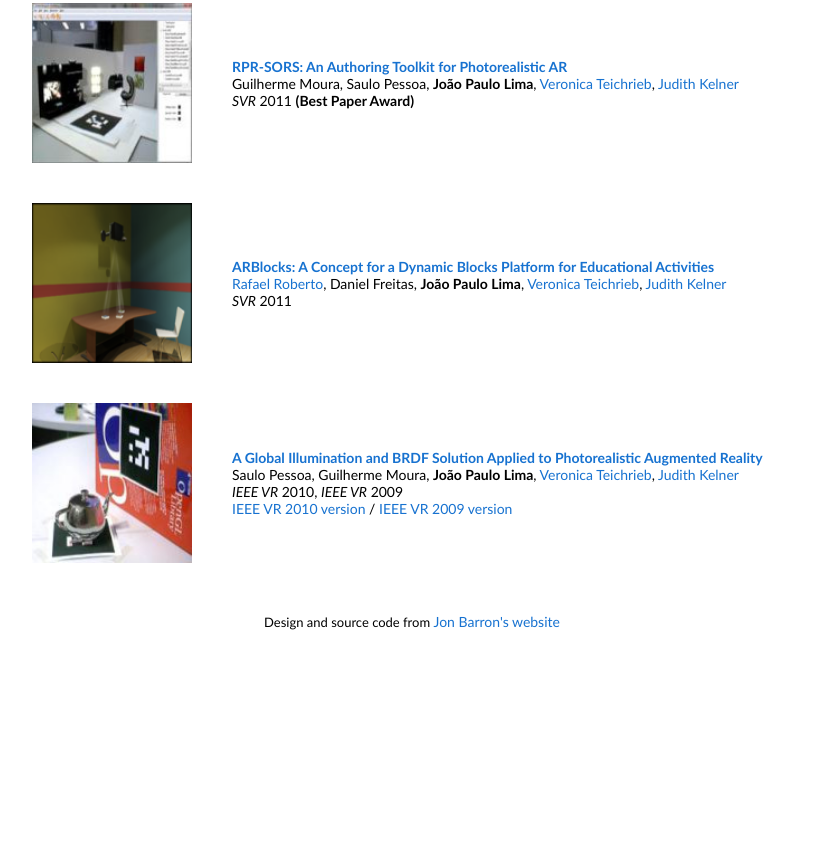
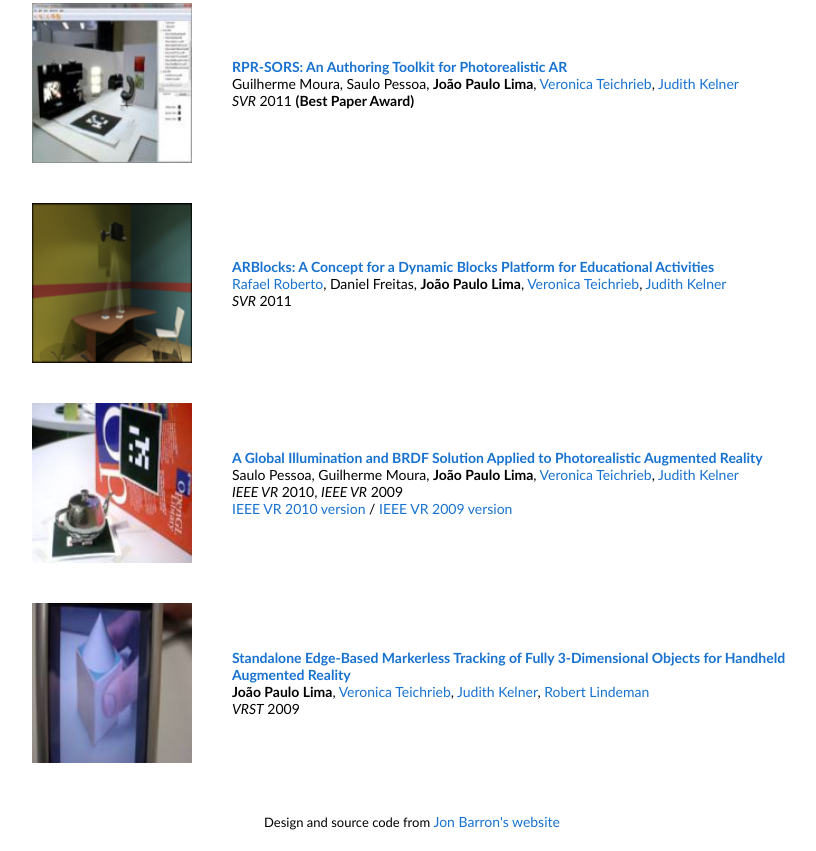
Before and after one commit to jpsml/jpsml.github.io, a plain HTML site: page index.html in a window 1280 px wide. Shown: the part 6636-7487 px from the top of the page, without its empty margins (228-1044 px from the left). Before the commit the page ends 7287 px from the top, so only its background shows below. Drawn offline with Linux system fonts and the light colour scheme.

Commit message:
add pocket

```diff
--- a/index.html
+++ b/index.html
@@ -1332,6 +1332,41 @@
       </td>
     </tr>
 
+    <tr onmouseout="pocket_stop()" onmouseover="pocket_start()">
+      <td style="padding:20px;width:25%;vertical-align:middle">
+        <div class="one">
+          <div class="two" id='pocket_image'><video  width=100% height=100% muted autoplay loop>
+          <source src="images/pocket.jpg" type="video/mp4">
+          Your browser does not support the video tag.
+          </video></div>
+          <img src='images/pocket.jpg' width="160">
+        </div>
+        <script type="text/javascript">
+          function pocket_start() {
+            document.getElementById('pocket_image').style.opacity = "1";
+          }
+
+          function pocket_stop() {
+            document.getElementById('pocket_image').style.opacity = "0";
+          }
+          pocket_stop()
+        </script>
+      </td>
+      <td style="padding:20px;width:75%;vertical-align:middle">
+        <a href="http://dx.doi.org/10.1145/1643928.1643960">
+      <span class="papertitle">Standalone Edge-Based Markerless Tracking of Fully 3-Dimensional Objects for Handheld Augmented Reality
+</span>
+        </a>
+        <br>
+        <strong>João Paulo Lima</strong>,
+        <a href="https://scholar.google.com.br/citations?user=6YwOT_QAAAAJ&hl=pt-BR&oi=ao">Veronica Teichrieb</a>,
+        <a href="https://scholar.google.com.br/citations?user=flG1Hw4AAAAJ&hl=pt-BR&oi=ao">Judith Kelner</a>,
+        <a href="https://profiles.canterbury.ac.nz/Rob-Lindeman">Robert Lindeman</a>
+        <br>
+        <em>VRST</em> 2009
+      </td>
+    </tr>
+
     </tbody></table>
 
           <table style="width:100%;border:0px;border-spacing:0px;border-collapse:separate;margin-right:auto;margin-left:auto;"><tbody>
```
Also changed, not shown: images/pocket.jpg (added).
